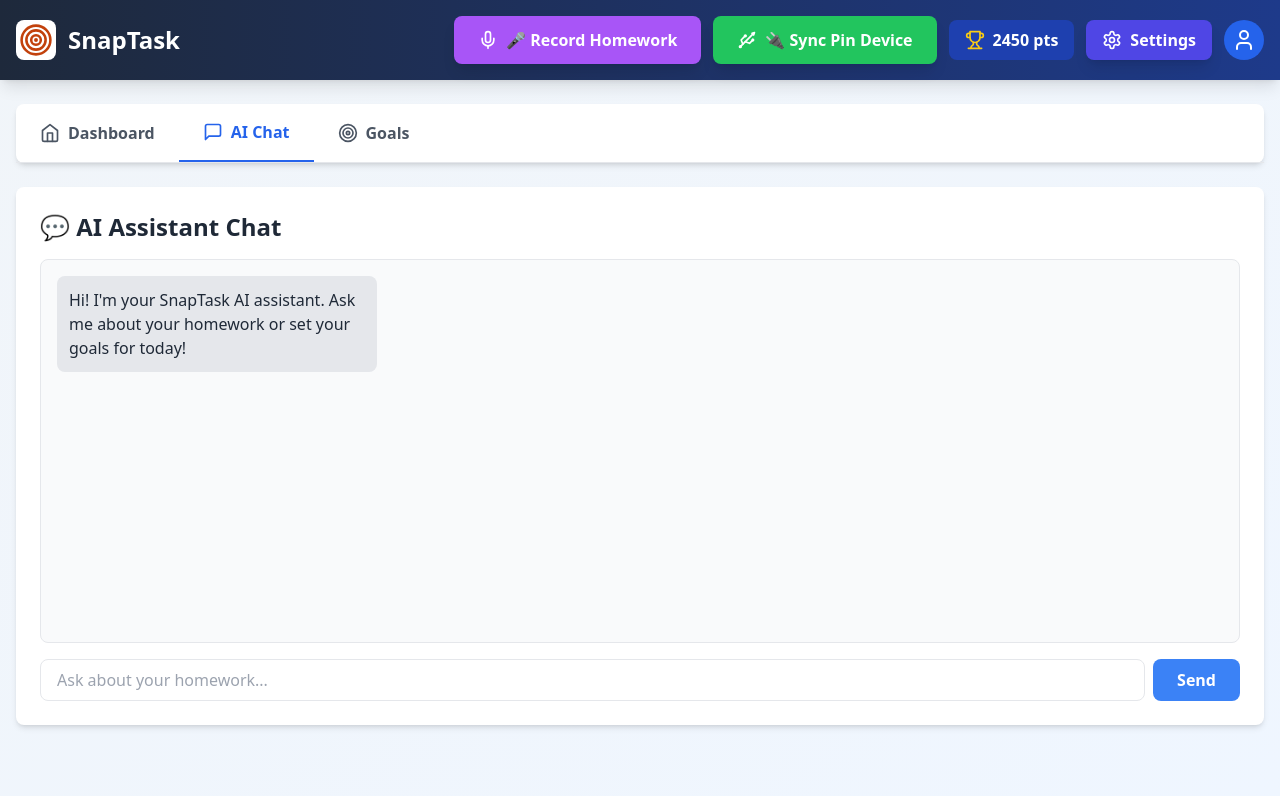
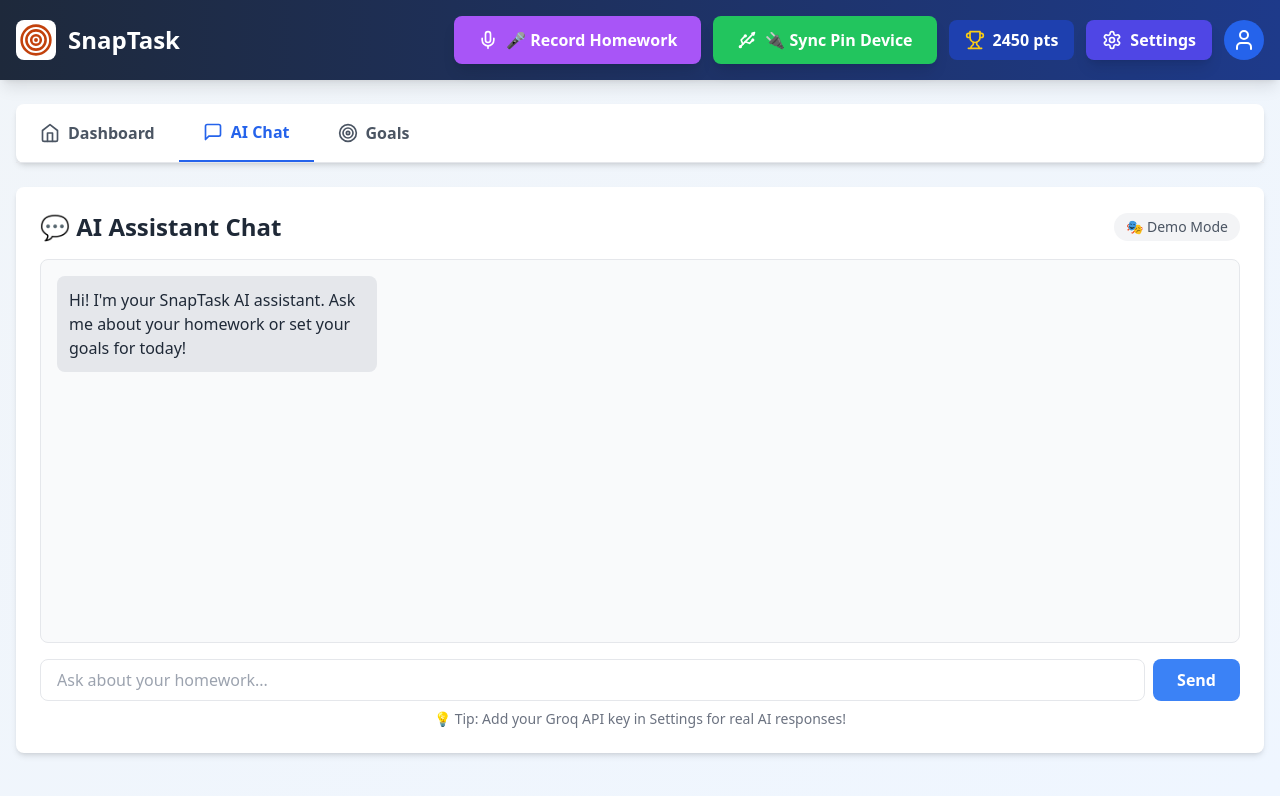
Before and after one commit to srinatharipirala-pixel/snaptask-frontend, a React (Vite) app: page / in a window 1280 px wide. Both pictures are taken after a click on the button "AI Chat". Shown: the top 796 px of the page. Built offline with nearby package versions, Linux system fonts and the light colour scheme.

Commit message:
better error handling

```diff
--- a/src/App.jsx
+++ b/src/App.jsx
@@ -487,11 +487,14 @@ Be friendly, encouraging, and concise. Use emojis occasionally to be engaging.`
             })
           });
 
+          const data = await response.json();
+
           if (!response.ok) {
-            throw new Error(`API Error: ${response.status}`);
+            // Show specific error from API
+            const errorMsg = data.error?.message || `HTTP ${response.status}: ${response.statusText}`;
+            throw new Error(errorMsg);
           }
 
-          const data = await response.json();
           const aiResponse = data.choices[0].message.content;
 
           // Remove "thinking" message and add real response
@@ -502,10 +505,13 @@ Be friendly, encouraging, and concise. Use emojis occasionally to be engaging.`
 
         } catch (error) {
           console.error('Chat AI Error:', error);
-          // Remove "thinking" message and add fallback response
+          // Remove "thinking" message and add detailed error
           setChatMessages(prev => {
             const filtered = prev.filter(msg => msg.text !== '💭 Thinking...');
-            return [...filtered, { type: 'bot', text: `⚠️ AI temporarily unavailable. ${getAIResponse(userMessage)}` }];
+            return [...filtered, {
+              type: 'bot',
+              text: `⚠️ Error: ${error.message}\n\nTroubleshooting:\n• Check your API key is correct\n• Make sure key starts with "gsk_"\n• Try creating a new key at console.groq.com\n\nUsing demo mode for now...`
+            }];
           });
         }
       } else {
@@ -922,7 +928,18 @@ Be friendly, encouraging, and concise. Use emojis occasionally to be engaging.`
 
         {activeTab === 'chat' && (
           <div className="bg-white rounded-lg shadow-md p-6">
-            <h2 className="text-2xl font-bold text-gray-800 mb-4">💬 AI Assistant Chat</h2>
+            <div className="flex items-center justify-between mb-4">
+              <h2 className="text-2xl font-bold text-gray-800">💬 AI Assistant Chat</h2>
+              {groqApiKey ? (
+                <span className="text-sm bg-green-100 text-green-800 px-3 py-1 rounded-full font-semibold">
+                  🤖 Real AI Active
+                </span>
+              ) : (
+                <span className="text-sm bg-gray-100 text-gray-600 px-3 py-1 rounded-full">
+                  🎭 Demo Mode
+                </span>
+              )}
+            </div>
             <div className="border rounded-lg h-96 overflow-y-auto p-4 mb-4 bg-gray-50">
               {chatMessages.map((msg, idx) => (
                 <div
@@ -957,6 +974,11 @@ Be friendly, encouraging, and concise. Use emojis occasionally to be engaging.`
                 Send
               </button>
             </div>
+            {!groqApiKey && (
+              <p className="text-sm text-gray-500 mt-2 text-center">
+                💡 Tip: Add your Groq API key in Settings for real AI responses!
+              </p>
+            )}
           </div>
         )}
 
```
